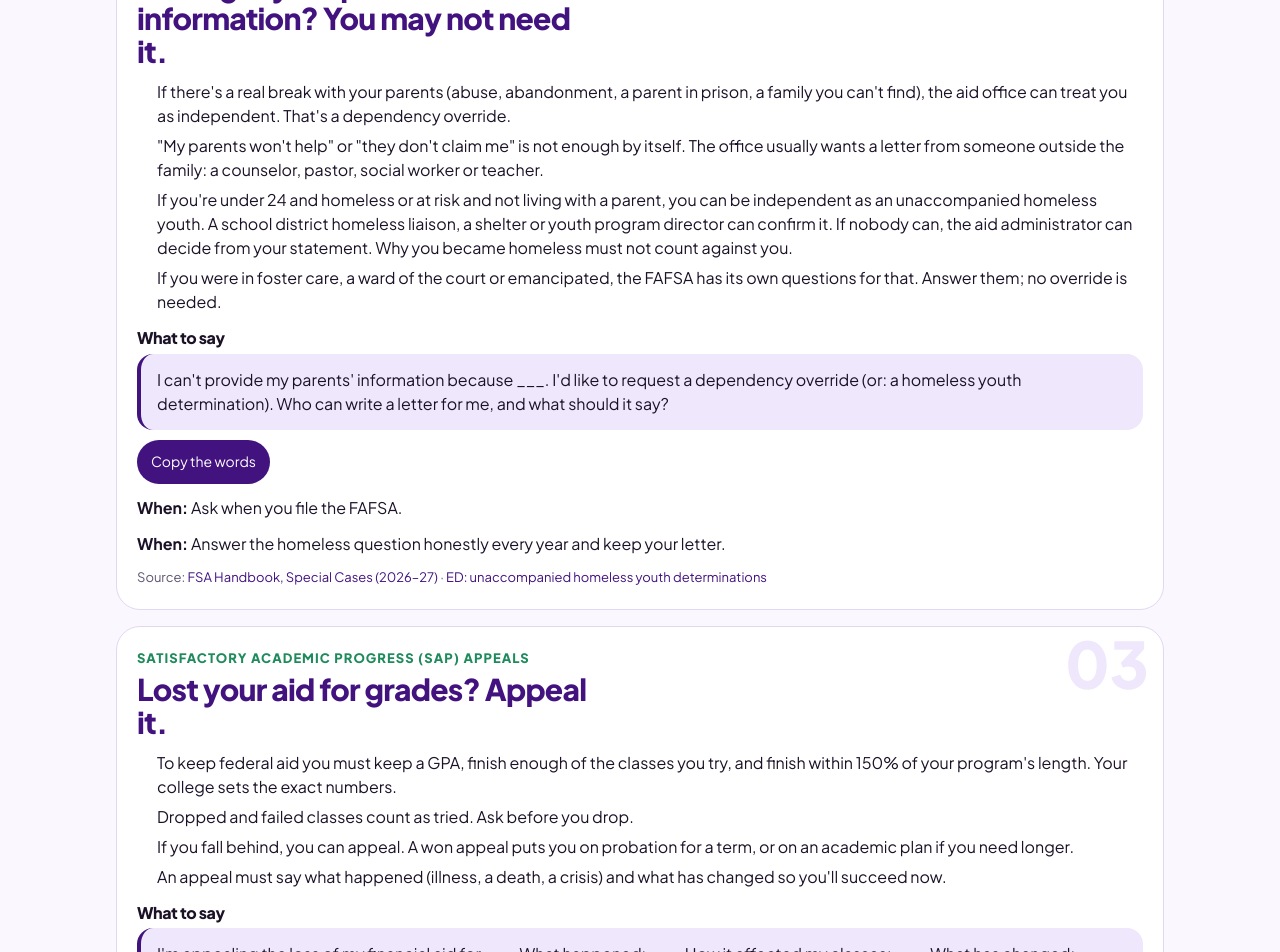
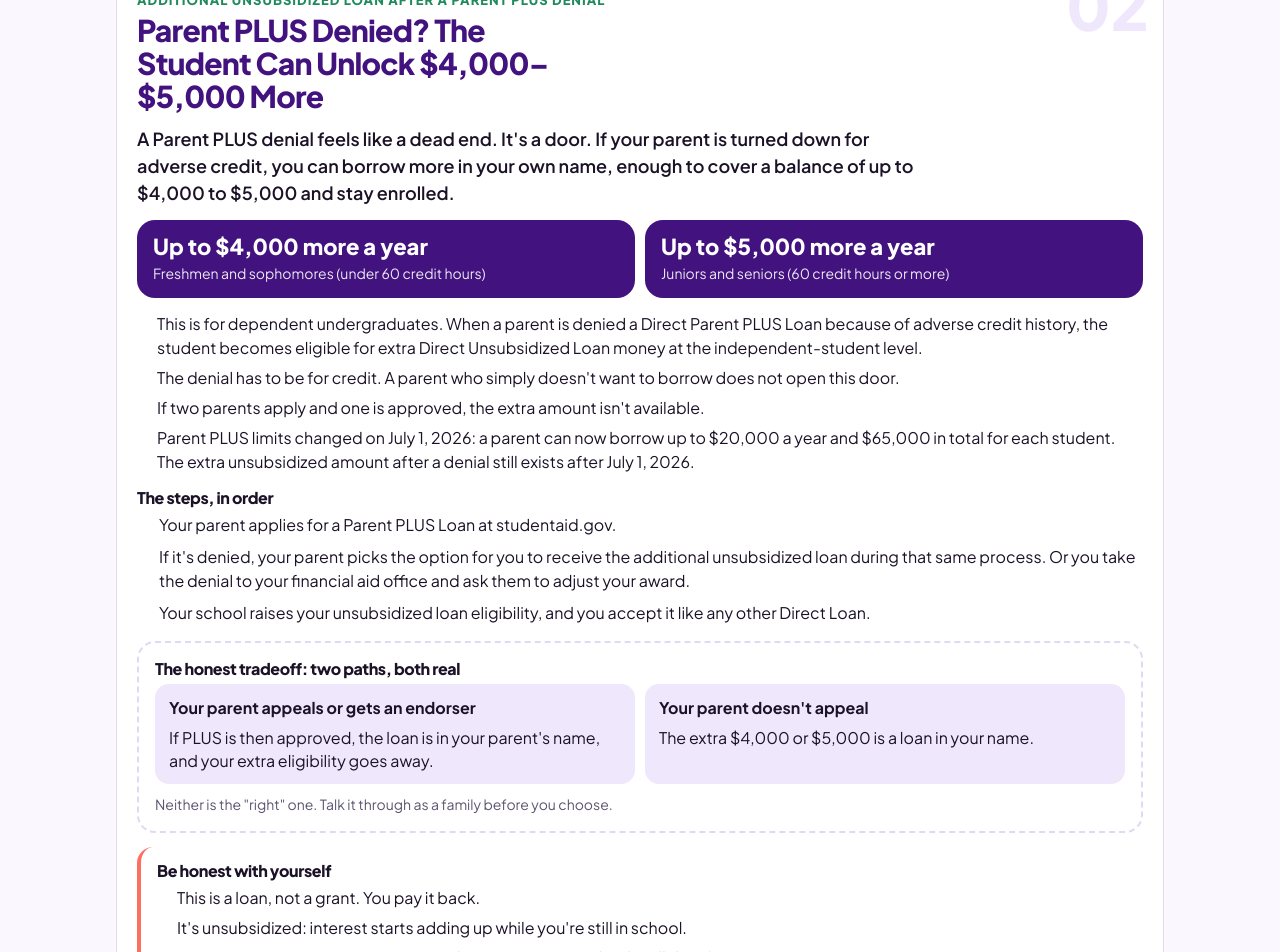
Before and after one commit to estherfundsfoundation-sys/eff-reach-action-hub, a Next.js app: page /aid-moves in a window 1280 px wide. Shown: the part 1800-2752 px from the top of the page. Built offline with nearby package versions, Linux system fonts and the light colour scheme; a web font is replaced by a local one.

Commit message:
Parent PLUS denied guide on aid moves; Emergency Grant wizard asks what aid was tried
Co-Authored-By: Claude Opus 5.5 <noreply@anthropic.com>
Claude-Session: https://claude.ai/code/session_01U9Ynhj6yFqF2KzPDLjBoZi

```diff
--- a/app/aid-moves/Moves.tsx
+++ b/app/aid-moves/Moves.tsx
@@ -3,6 +3,8 @@
 import { useState } from "react";
 import { SiteFoot, SiteTop } from "../myreach/ui";
 import { MOVES, STATES, type Move } from "./content";
+
+const WORDS: Record<number, string> = { 14: "fourteen", 15: "fifteen", 16: "sixteen", 17: "seventeen", 18: "eighteen" };
 
 function Card({ m, i }: { m: Move; i: number }) {
   const [copied, setCopied] = useState(false);
@@ -14,12 +16,20 @@ function Card({ m, i }: { m: Move; i: number }) {
       <span className="am-n">{String(i + 1).padStart(2, "0")}</span>
       <p className="am-hook">{m.hook}</p>
       <h2>{m.title}</h2>
+      {m.intro ? <p className="am-intro">{m.intro}</p> : null}
+      {m.amounts ? <div className="am-amts">{m.amounts.map(([a, w]) => <div key={a} className="am-amt"><b>{a}</b><span>{w}</span></div>)}</div> : null}
       <ul className="am-truth">{m.truth.map((t, k) => <li key={k}>{t}</li>)}</ul>
+      {m.steps ? <><h3>The steps, in order</h3><ol className="am-steps">{m.steps.map((t) => <li key={t}>{t}</li>)}</ol></> : null}
+      {m.paths ? <div className="am-paths"><h3>{m.paths.title}</h3><div className="am-pp">
+        {[m.paths.a, m.paths.b].map(([h, t]) => <div key={h}><b>{h}</b><p>{t}</p></div>)}
+      </div>{m.paths.note ? <p className="am-pnote">{m.paths.note}</p> : null}</div> : null}
+      {m.honest ? <div className="am-honest"><h3>Be honest with yourself</h3><ul>{m.honest.map((t) => <li key={t}>{t}</li>)}</ul></div> : null}
       {m.bring ? <><h3>What to bring</h3><ul className="am-bring">{m.bring.map((b) => <li key={b}>{b}</li>)}</ul></> : null}
       <h3>What to say</h3>
       <blockquote className="am-script">{m.script}</blockquote>
       <button type="button" className="sc-btn sm" onClick={copy}>{copied ? "Copied" : "Copy the words"}</button>
       <div className="am-when">{m.when.map((w) => <p key={w}><b>When:</b> {w}</p>)}</div>
+      {m.checked ? <p className="am-checked">{m.checked}</p> : null}
       <p className="am-src">Source: {m.sources.map(([l, u], k) => <span key={u}>{k ? " · " : ""}<a href={u} target="_blank" rel="noopener noreferrer">{l}</a></span>)}</p>
     </article>
   );
@@ -35,7 +45,7 @@ export default function Moves() {
         <section className="sc-hero"><div className="sc-wrap">
           <span className="sc-kick"><span className="dot" />Financial aid, the deep layer</span>
           <h1 className="cr-h1">The aid moves nobody tells you.</h1>
-          <p>Financial aid has more doors than the FAFSA. These are fourteen of them, from the official rules, in plain words, with what to say. You don&rsquo;t need permission to ask.</p>
+          <p>Financial aid has more doors than the FAFSA. These are {WORDS[MOVES.length] || MOVES.length} of them, from the official rules, in plain words, with what to say. You don&rsquo;t need permission to ask.</p>
         </div></section>
         <section className="sc-wrap">
           <div className="am-state">
--- a/app/aid-moves/aid-moves.css
+++ b/app/aid-moves/aid-moves.css
@@ -19,3 +19,20 @@
 .am-college { margin:26px 0 16px; padding:22px 20px; border-radius:24px; border:2px solid var(--c); }
 .am-college p { margin:0 0 12px; line-height:1.5; }
 .am-foot { margin:0 0 50px; font-size:13px; }
+
+.am-intro { position:relative; margin:0 0 14px; font-size:18px; line-height:1.5; font-weight:600; color:var(--i); max-width:62ch; }
+.am-amts { display:grid; grid-template-columns:repeat(auto-fit,minmax(220px,1fr)); gap:10px; margin:0 0 14px; }
+.am-amt { padding:14px 16px; border-radius:18px; background:var(--p); color:#fff; display:grid; gap:4px; }
+.am-amt b { font:900 22px/1.1 var(--rx-head); }
+.am-amt span { font-size:14px; opacity:.9; }
+.am-steps { margin:0; padding-left:22px; display:grid; gap:8px; line-height:1.5; }
+.am-paths { margin:16px 0 4px; padding:16px; border-radius:18px; border:2px dashed var(--b); }
+.am-paths h3 { margin-top:0; }
+.am-pp { display:grid; grid-template-columns:repeat(auto-fit,minmax(220px,1fr)); gap:10px; }
+.am-pp > div { padding:12px 14px; border-radius:14px; background:var(--pl); }
+.am-pp p { margin:6px 0 0; line-height:1.45; }
+.am-pnote { margin:10px 0 0; font-size:14px; color:var(--i2); }
+.am-honest { margin:14px 0 4px; padding:14px 16px; border-radius:16px; border-left:4px solid var(--c); background:var(--s); }
+.am-honest h3 { margin-top:0; }
+.am-honest ul { margin:0; padding-left:20px; display:grid; gap:6px; line-height:1.5; }
+.am-checked { margin:12px 0 0; font-size:13px; font-weight:700; color:var(--p); }
--- a/app/aid-moves/content.ts
+++ b/app/aid-moves/content.ts
@@ -6,6 +6,11 @@
 export type Move = {
   key: string; title: string; hook: string; truth: string[]; script: string; bring?: string[];
   when: string[]; sources: Array<[string, string]>;
+  /* Optional pieces for the longer guides: an opening line, who and how much, ordered steps, a both-paths box
+     (show both, push neither), honesty lines, and the date the rule was last checked. */
+  intro?: string; amounts?: Array<[string, string]>; steps?: string[];
+  paths?: { title: string; a: [string, string]; b: [string, string]; note?: string };
+  honest?: string[]; checked?: string;
 };
 
 export const MOVES: Move[] = [
@@ -22,6 +27,50 @@ export const MOVES: Move[] = [
     bring: ["A layoff letter or unemployment statements", "A death certificate", "Medical bills", "A divorce or separation document", "Recent pay stubs showing the lower income", "A short letter in your own words"],
     when: ["Ask as soon as the change happens. Don't wait for your award letter."],
     sources: [["FSA Handbook, Special Cases (2026–27)", "https://fsapartners.ed.gov/knowledge-center/fsa-handbook/2026-2027/application-and-verification-guide/ch5-special-cases"]],
+  },
+  {
+    key: "plus-denied", title: "Parent PLUS Denied? The Student Can Unlock $4,000–$5,000 More",
+    hook: "Additional unsubsidized loan after a Parent PLUS denial",
+    intro: "A Parent PLUS denial feels like a dead end. It's a door. If your parent is turned down for adverse credit, you can borrow more in your own name, enough to cover a balance of up to $4,000 to $5,000 and stay enrolled.",
+    amounts: [
+      ["Up to $4,000 more a year", "Freshmen and sophomores (under 60 credit hours)"],
+      ["Up to $5,000 more a year", "Juniors and seniors (60 credit hours or more)"],
+    ],
+    truth: [
+      "This is for dependent undergraduates. When a parent is denied a Direct Parent PLUS Loan because of adverse credit history, the student becomes eligible for extra Direct Unsubsidized Loan money at the independent-student level.",
+      "The denial has to be for credit. A parent who simply doesn't want to borrow does not open this door.",
+      "If two parents apply and one is approved, the extra amount isn't available.",
+      "Parent PLUS limits changed on July 1, 2026: a parent can now borrow up to $20,000 a year and $65,000 in total for each student. The extra unsubsidized amount after a denial still exists after July 1, 2026.",
+    ],
+    steps: [
+      "Your parent applies for a Parent PLUS Loan at studentaid.gov.",
+      "If it's denied, your parent picks the option for you to receive the additional unsubsidized loan during that same process. Or you take the denial to your financial aid office and ask them to adjust your award.",
+      "Your school raises your unsubsidized loan eligibility, and you accept it like any other Direct Loan.",
+    ],
+    paths: {
+      title: "The honest tradeoff: two paths, both real",
+      a: ["Your parent appeals or gets an endorser", "If PLUS is then approved, the loan is in your parent's name, and your extra eligibility goes away."],
+      b: ["Your parent doesn't appeal", "The extra $4,000 or $5,000 is a loan in your name."],
+      note: "Neither is the \"right\" one. Talk it through as a family before you choose.",
+    },
+    honest: [
+      "This is a loan, not a grant. You pay it back.",
+      "It's unsubsidized: interest starts adding up while you're still in school.",
+      "It is not automatic. You or your parent has to trigger it. Nobody will do it for you.",
+      "Borrow only what you need to stay enrolled.",
+    ],
+    script: "Hi, my name is ___, student ID ___. My parent applied for a Parent PLUS Loan and was denied for adverse credit. I'd like my award adjusted to add the additional Direct Unsubsidized Loan I'm now eligible for. Do you need a copy of the denial, and when will it show on my award?",
+    bring: ["The PLUS denial notice from studentaid.gov (a screenshot or the email)", "Your student ID", "Your bill or balance, so they can see what you need"],
+    when: ["As soon as the denial comes, and before your payment or purge deadline.", "Every year the parent is denied again: the extra amount is year by year."],
+    checked: "Source: Federal Student Aid (studentaid.gov), last checked 2026-11-09",
+    sources: [
+      ["StudentAid.gov: PLUS loan denied for adverse credit", "https://studentaid.gov/articles/plus-loans-denied-adverse-credit/"],
+      ["FSA Handbook Vol. 8, Ch. 4: annual and aggregate loan limits", "https://fsapartners.ed.gov/sites/default/files/2025-2026/2025-2026_Federal_Student_Aid_Handbook/_knowledge-center_fsa-handbook_2025-2026_vol8_ch4-annual-and-aggregate-loan-limits.pdf"],
+      ["FSA Handbook 2026–27, Vol. 3, Ch. 3: packaging aid", "https://fsapartners.ed.gov/knowledge-center/fsa-handbook/2026-2027/vol3/ch3-packaging-aid"],
+      ["34 CFR 685.203", "https://www.ecfr.gov/current/title-34/subtitle-B/chapter-VI/part-685/subpart-B/section-685.203"],
+      ["FSA: OBBBA NSLDS eligibility updates (Apr 24, 2026, updated May 7, 2026)", "https://fsapartners.ed.gov/knowledge-center/library/electronic-announcements/2026-04-24/one-big-beautiful-bill-act-nslds-eligibility-processing-updates"],
+      ["FSA: loan limits FAQ (July 2026)", "https://fsapartners.ed.gov/sites/default/files/2026-05/FrequentlyAskedQuestionsLoanLimits.pdf"],
+    ],
   },
   {
     key: "independent", title: "Can't get your parents' information? You may not need it.",
--- a/app/apply/[program]/Wizard.tsx
+++ b/app/apply/[program]/Wizard.tsx
@@ -16,7 +16,8 @@ const GROUPS: Array<{ key: string; title: string; line: string; keys: string[] }
   { key: "what", title: "What happened", line: "In your own words. A few sentences is enough.", keys: ["category", "what_happened", "school_impact"] },
   { key: "bill", title: "The bill", line: "EFF pays the bill itself, never cash to you, so you don't have to front it.", keys: ["amount", "due_date", "pay_to", "vendor_name", "vendor_contact", "account_ref"] },
   { key: "proof", title: "Proof", line: "A phone photo or a screenshot is fine.", keys: [] },
-  { key: "more", title: "Anything else", line: "Optional, but it helps us help you.", keys: ["tried", "anything_else"] },
+  { key: "aid", title: "Money you've already tried", line: "So we know what's left. A parent's PLUS denial can open more federal loan money in your name: reach.estherfundsfoundation.org/aid-moves#plus-denied", keys: ["parent_plus", "plus_unsub", "tried"] },
+  { key: "more", title: "Anything else", line: "Optional, but it helps us help you.", keys: ["anything_else"] },
   { key: "send", title: "Check it and send", line: "Read it over once. Then it's on its way to a real person at EFF.", keys: ["truth"] },
 ];
 
```
